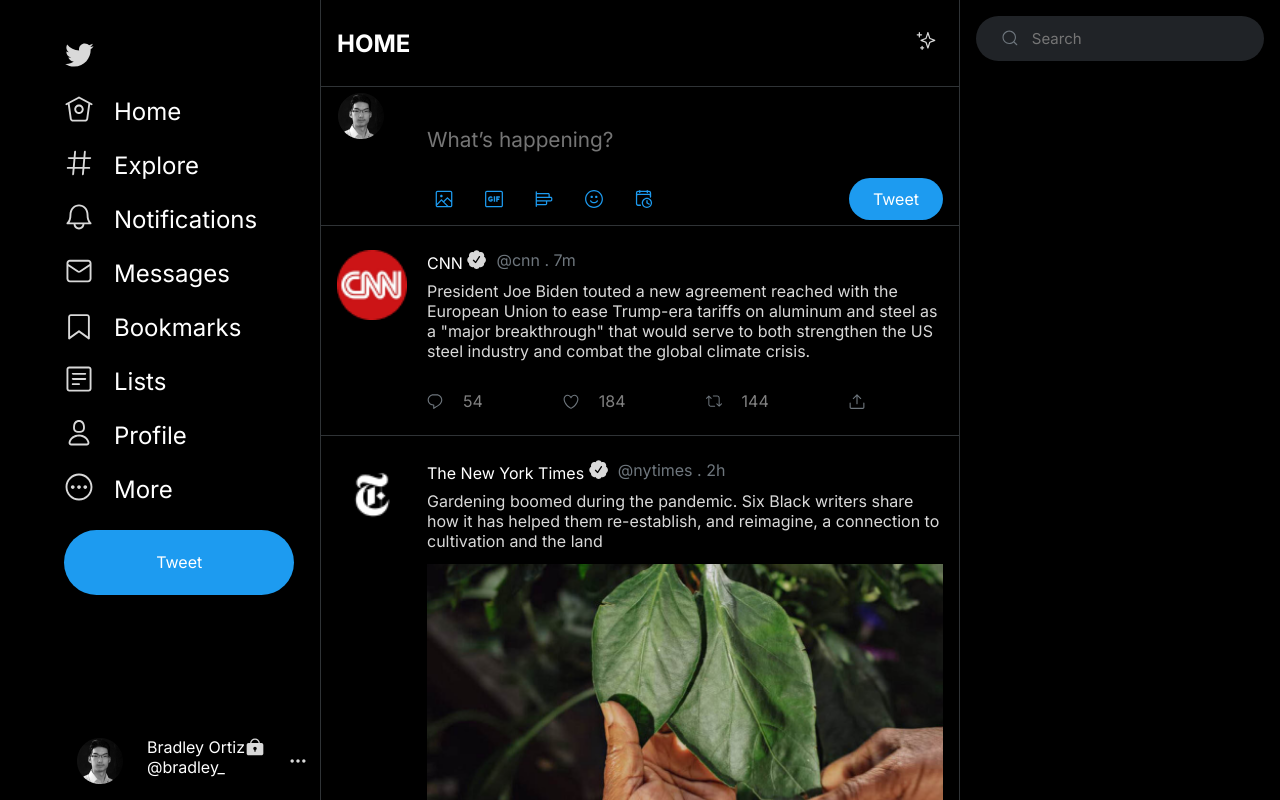
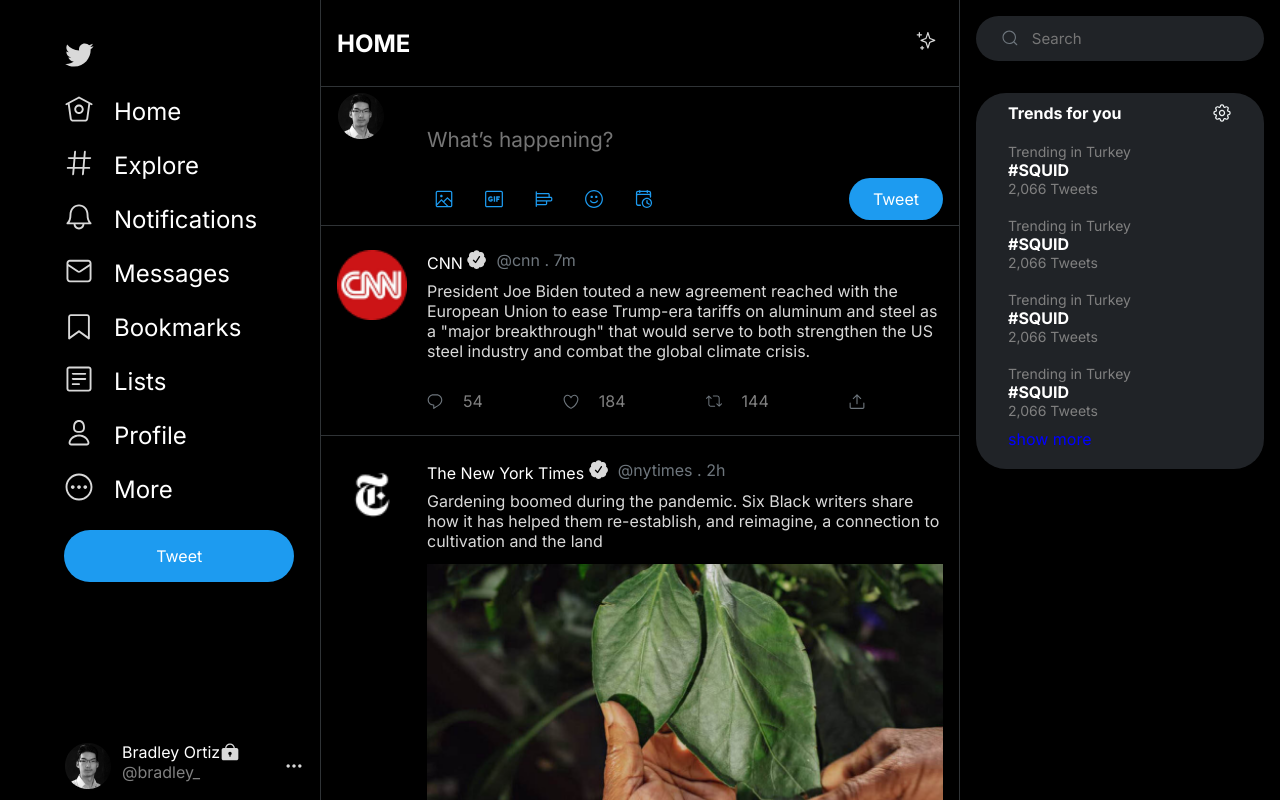
Before and after one commit to land-bit/Kadea-Twitter, a React (Vite) app: page /1 in a window 1280 px wide. Shown: the top 800 px of the page. Built offline with nearby package versions, Linux system fonts and the light colour scheme.

Commit message:
Add trendlist

```diff
--- a/src/App.css
+++ b/src/App.css
@@ -32,7 +32,10 @@
     border-left: 1px solid #2F3336;
     border-right: 1px solid #2F3336;
 }
-
+.trend-body p{
+ color:gray;
+ font-size: 14px
+}
 .header {
     padding: 1.5rem 1rem;
     display: flex;
--- a/src/Components/Trends.jsx
+++ b/src/Components/Trends.jsx
@@ -1,11 +1,14 @@
-import React from 'react'
-import SearchBar from './trends/SearchBar'
+import React from "react";
+import SearchBar from "./trends/SearchBar";
+import TrendList from "./trends/TrendList";
 
 export default function Trends() {
   return (
     <div>
-        <div style={{display:'flex', justifyContent:'center'}}><SearchBar/></div>
-
+      <div style={{ display: "flex", flexDirection: "column", justifyContent: "center",alignItems:"center" }}>
+        <SearchBar />
+        <TrendList/>
+      </div>
     </div>
-  )
+  );
 }
--- a/src/Components/sidebar/Buttons.jsx
+++ b/src/Components/sidebar/Buttons.jsx
@@ -2,7 +2,7 @@
 
 export default function Buttons() {
   return (
-    <button className='button' style={{width:"100%", margin:'3vh 0', padding:'2.8vh'}}>
+    <button className='button' style={{width:"100%", margin:'3vh 0', padding: "2vh"}}>
       Tweet
     </button>
   )
--- a/src/Components/sidebar/ProfilSitting.jsx
+++ b/src/Components/sidebar/ProfilSitting.jsx
@@ -5,16 +5,17 @@
 
 export default function ProfilSitting() {
   return (
-    <div style={{width: "80%", position: 'absolute', display:'flex', justifyContent: 'space-around', bottom:'15px'}}>
-      <img src={profil} alt="" />
-      <div>
+    <div style={{width: "75%", position: 'absolute', display:'flex', justifyContent: 'space-between', bottom:'10px'}}>
+      <div style={{display: "flex",gap:"10px" }}>
+        <img src={profil} alt="" />
+        <div>
         <p style={{
           display:'flex',
           justifyContent:'center'
         }}>Bradley Ortiz<img src={privacy} alt="" /></p>
-        <strong style={{color:'gray"', fontWeight:'100'}}>@bradley_</strong>
-      </div>
-      <img src={more} alt="" style={{}}/>
+        <span style={{color:'gray', fontWeight:'100'}}>@bradley_</span>
+      </div></div>
+      <img src={more} alt=""/>
     </div>
   )
 }
--- a/src/Components/trends/SearchBar.jsx
+++ b/src/Components/trends/SearchBar.jsx
@@ -1,21 +1,34 @@
-import React from 'react'
-import search from '/Icons/Group.svg'
+import React from "react";
+import search from "/Icons/Group.svg";
 
 export default function SearchBar() {
   return (
-    <div style={{
-        display : 'flex',
-        alignItems: 'center',
-        gap : '6%',
-        backgroundColor : '#202327',
-        padding: '0  2vw',
-        width:'90%',
-        borderRadius: '30px',
-        margin: '2vh',
-    }}>
-        <img src={search} alt="" />
-        <input className='input' type="text" placeholder='Search' style={{backgroundColor:'transparent', border:'none', height: '3.5vw', fontSize:'15px', color:'#4C545', outline: 'none'
-        }}/>
+    <div
+      style={{
+        display: "flex",
+        alignItems: "center",
+        gap: "6%",
+        backgroundColor: "#202327",
+        padding: "0  2vw",
+        width: "90%",
+        borderRadius: "30px",
+        margin: "2vh",
+      }}
+    >
+      <img src={search} alt="" />
+      <input
+        className="input"
+        type="text"
+        placeholder="Search"
+        style={{
+          backgroundColor: "transparent",
+          border: "none",
+          height: "3.5vw",
+          fontSize: "15px",
+          color: "gray",
+          outline: "none",
+        }}
+      />
     </div>
-  )
+  );
 }
--- /dev/null
+++ b/src/Components/trends/TrendList.jsx
@@ -0,0 +1,33 @@
+import React from "react";
+import TrendTitle from "./trend-list/TrendTitle";
+import TrendBody from "./trend-list/TrendBody";
+import { trends } from "../..";
+
+export default function TrendList() {
+  return (
+    <div
+      style={{
+        backgroundColor: "#202327",
+        padding: "0  2.5vw",
+        width: "90%",
+        borderRadius: "30px",
+        margin: "2vh",
+        paddingBottom: "20px",
+      }}
+    >
+      <TrendTitle />
+      {trends.map((e, i) => (
+        <TrendBody key={i} />
+      ))}
+      <a
+        href="#"
+        style={{
+          color: "blue",
+          textDecoration: "none",
+        }}
+      >
+        show more
+      </a>
+    </div>
+  );
+}
--- /dev/null
+++ b/src/Components/trends/trend-list/TrendBody.jsx
@@ -0,0 +1,16 @@
+import React from "react";
+
+export default function TrendBody() {
+  return (
+    <div
+      className="trend-body"
+      style={{
+        padding: "10px 0",
+      }}
+    >
+      <p>Trending in Turkey</p>
+      <h4>#SQUID</h4>
+      <p>2,066 Tweets</p>
+    </div>
+  );
+}
--- /dev/null
+++ b/src/Components/trends/trend-list/TrendTitle.jsx
@@ -0,0 +1,17 @@
+import React from "react";
+import sitting from "/Icons/Settings.svg";
+
+export default function TrendTitle() {
+  return (
+    <div
+      style={{
+        display: "flex",
+        justifyContent: "space-between",
+        padding: "10px 0",
+      }}
+    >
+      <h4>Trends for you</h4>
+      <img src={sitting} alt="" />
+    </div>
+  );
+}
--- a/src/index.js
+++ b/src/index.js
@@ -144,3 +144,5 @@
         }
     }
 ]
+
+export const trends = [0,1,2,3]
```
Also changed, not shown: public/Icons/Settings.svg (added).
